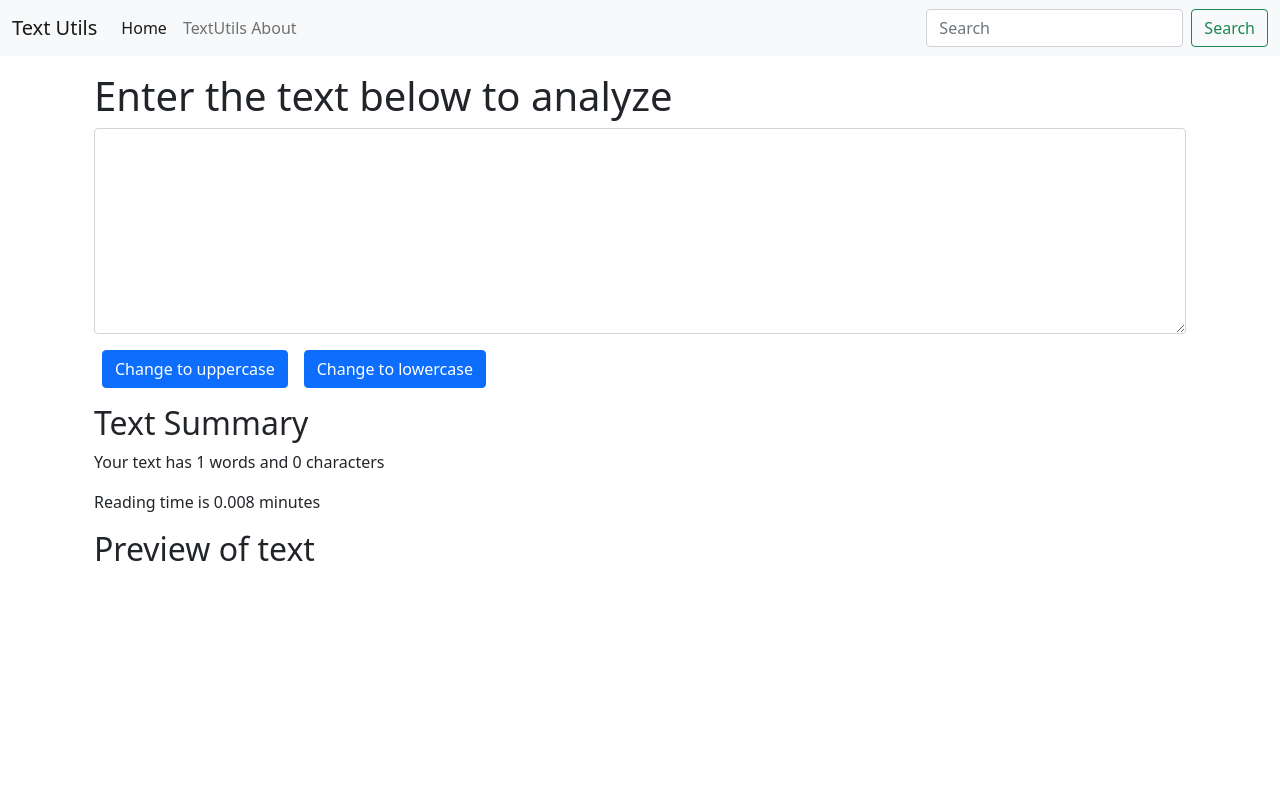
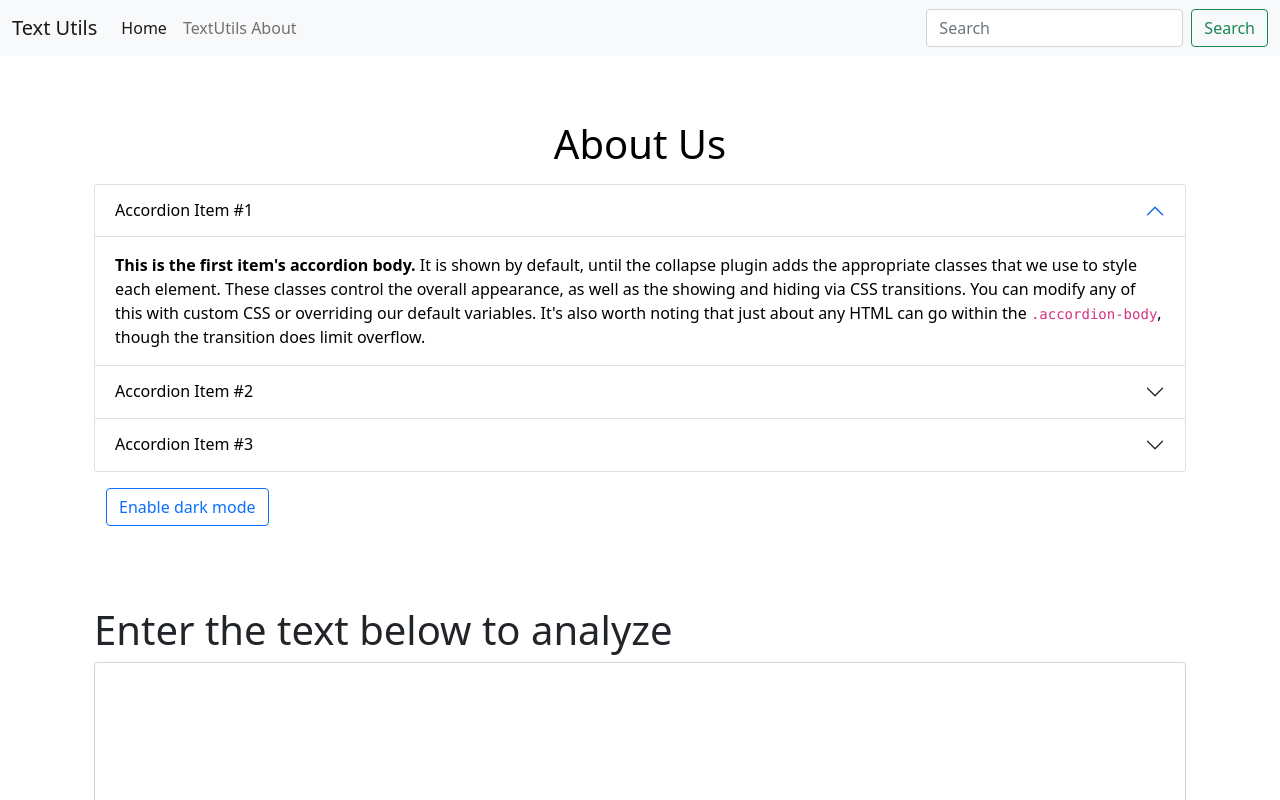
Before and after one commit to Mr-Apoorv/React_CWH, a React (Create React App) app: page / in a window 1280 px wide. Shown: the top 800 px of the page. Built offline with nearby package versions, Linux system fonts and the light colour scheme.

Commit message:
L-10 Creating 'Enable Dark mode' button using useState Hook

```diff
--- a/src/App.js
+++ b/src/App.js
@@ -1,3 +1,4 @@
+import About from "./components/About";
 import Navbar from "./components/Navbar";
 import TextForm from "./components/TextForm";
 
@@ -6,6 +7,8 @@
     <>
       <Navbar title="Text Utils" about="TextUtils About" />
       <div className="container my-3">
+        <About />
+
         <TextForm heading="Enter the text below to analyze" />
       </div>
     </>
--- /dev/null
+++ b/src/components/About.js
@@ -0,0 +1,136 @@
+import React, { useState } from "react";
+
+export default function About() {
+  const [myStyle, setMyStyle] = useState({
+    backgroundColor: "white",
+    color: "black",
+  });
+
+  const [btnText, setBtnText] = useState("Enable dark mode");
+
+  const toggleStyle = () => {
+    if (myStyle.backgroundColor === "white") {
+      setMyStyle({
+        backgroundColor: "black",
+        color: "white",
+        border: "1px solid white",
+      });
+      setBtnText("Enable light mode");
+    } else {
+      setMyStyle({
+        backgroundColor: "white",
+        color: "black",
+      });
+      setBtnText("Enable dark mode");
+    }
+  };
+
+  return (
+    <div className="container my-5 py-3" style={myStyle}>
+      <h1 className="mb-3 text-center">About Us</h1>
+      <div className="accordion" id="accordionExample">
+        <div className="accordion-item" style={myStyle}>
+          <h2 className="accordion-header" id="headingOne">
+            <button
+              className="accordion-button"
+              type="button"
+              data-bs-toggle="collapse"
+              data-bs-target="#collapseOne"
+              aria-expanded="true"
+              aria-controls="collapseOne"
+              style={myStyle}
+            >
+              Accordion Item #1
+            </button>
+          </h2>
+          <div
+            id="collapseOne"
+            className="accordion-collapse collapse show"
+            aria-labelledby="headingOne"
+            data-bs-parent="#accordionExample"
+          >
+            <div className="accordion-body">
+              <strong>This is the first item's accordion body.</strong> It is
+              shown by default, until the collapse plugin adds the appropriate
+              classes that we use to style each element. These classes control
+              the overall appearance, as well as the showing and hiding via CSS
+              transitions. You can modify any of this with custom CSS or
+              overriding our default variables. It's also worth noting that just
+              about any HTML can go within the <code>.accordion-body</code>,
+              though the transition does limit overflow.
+            </div>
+          </div>
+        </div>
+        <div className="accordion-item" style={myStyle}>
+          <h2 className="accordion-header" id="headingTwo">
+            <button
+              className="accordion-button collapsed"
+              type="button"
+              data-bs-toggle="collapse"
+              data-bs-target="#collapseTwo"
+              aria-expanded="false"
+              aria-controls="collapseTwo"
+              style={myStyle}
+            >
+              Accordion Item #2
+            </button>
+          </h2>
+          <div
+            id="collapseTwo"
+            className="accordion-collapse collapse"
+            aria-labelledby="headingTwo"
+            data-bs-parent="#accordionExample"
+          >
+            <div className="accordion-body">
+              <strong>This is the second item's accordion body.</strong> It is
+              hidden by default, until the collapse plugin adds the appropriate
+              classes that we use to style each element. These classes control
+              the overall appearance, as well as the showing and hiding via CSS
+              transitions. You can modify any of this with custom CSS or
+              overriding our default variables. It's also worth noting that just
+              about any HTML can go within the <code>.accordion-body</code>,
+              though the transition does limit overflow.
+            </div>
+          </div>
+        </div>
+        <div className="accordion-item" style={myStyle}>
+          <h2 className="accordion-header" id="headingThree">
+            <button
+              className="accordion-button collapsed"
+              type="button"
+              data-bs-toggle="collapse"
+              data-bs-target="#collapseThree"
+              aria-expanded="false"
+              aria-controls="collapseThree"
+              style={myStyle}
+            >
+              Accordion Item #3
+            </button>
+          </h2>
+          <div
+            id="collapseThree"
+            className="accordion-collapse collapse"
+            aria-labelledby="headingThree"
+            data-bs-parent="#accordionExample"
+          >
+            <div className="accordion-body">
+              <strong>This is the third item's accordion body.</strong> It is
+              hidden by default, until the collapse plugin adds the appropriate
+              classes that we use to style each element. These classes control
+              the overall appearance, as well as the showing and hiding via CSS
+              transitions. You can modify any of this with custom CSS or
+              overriding our default variables. It's also worth noting that just
+              about any HTML can go within the <code>.accordion-body</code>,
+              though the transition does limit overflow.
+            </div>
+          </div>
+        </div>
+      </div>
+      <div className="container my-3">
+        <button className="btn btn-outline-primary" onClick={toggleStyle}>
+          {btnText}
+        </button>
+      </div>
+    </div>
+  );
+}
--- a/src/components/TextForm.js
+++ b/src/components/TextForm.js
@@ -11,6 +11,11 @@
   const clickLowHandler = () => {
     let lowercaseText = text.toLowerCase();
     setText(lowercaseText);
+  };
+
+  const clickClearHandler = () => {
+    let clearText = "";
+    setText(clearText);
   };
 
   const changeHandler = (event) => {
@@ -37,6 +42,9 @@
         <button className="btn btn-primary mx-2" onClick={clickLowHandler}>
           Change to lowercase
         </button>
+        <button className="btn btn-primary mx-2" onClick={clickClearHandler}>
+          Clear
+        </button>
       </div>
       <div className="container my-3">
         <h2>Text Summary</h2>
```
Also changed, not shown: 1 other file (tests, documents, lock files or other folders).
